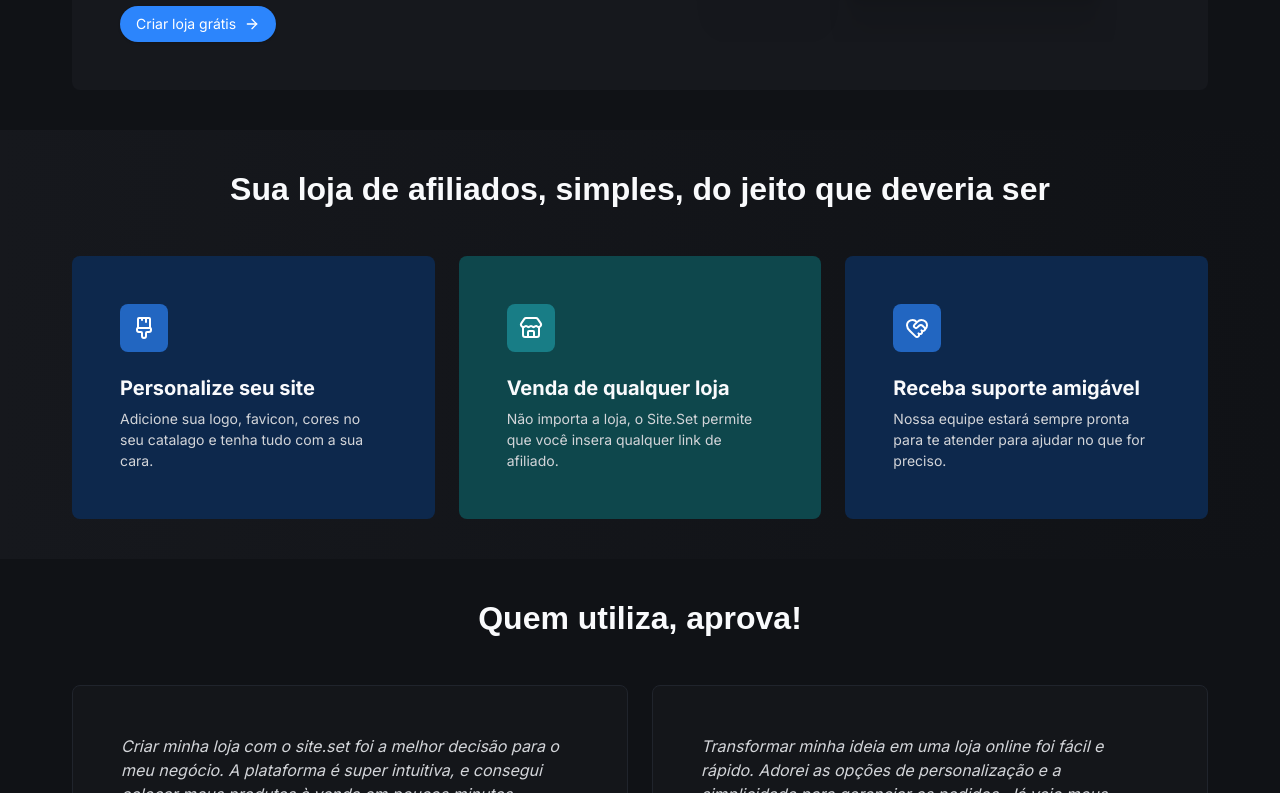
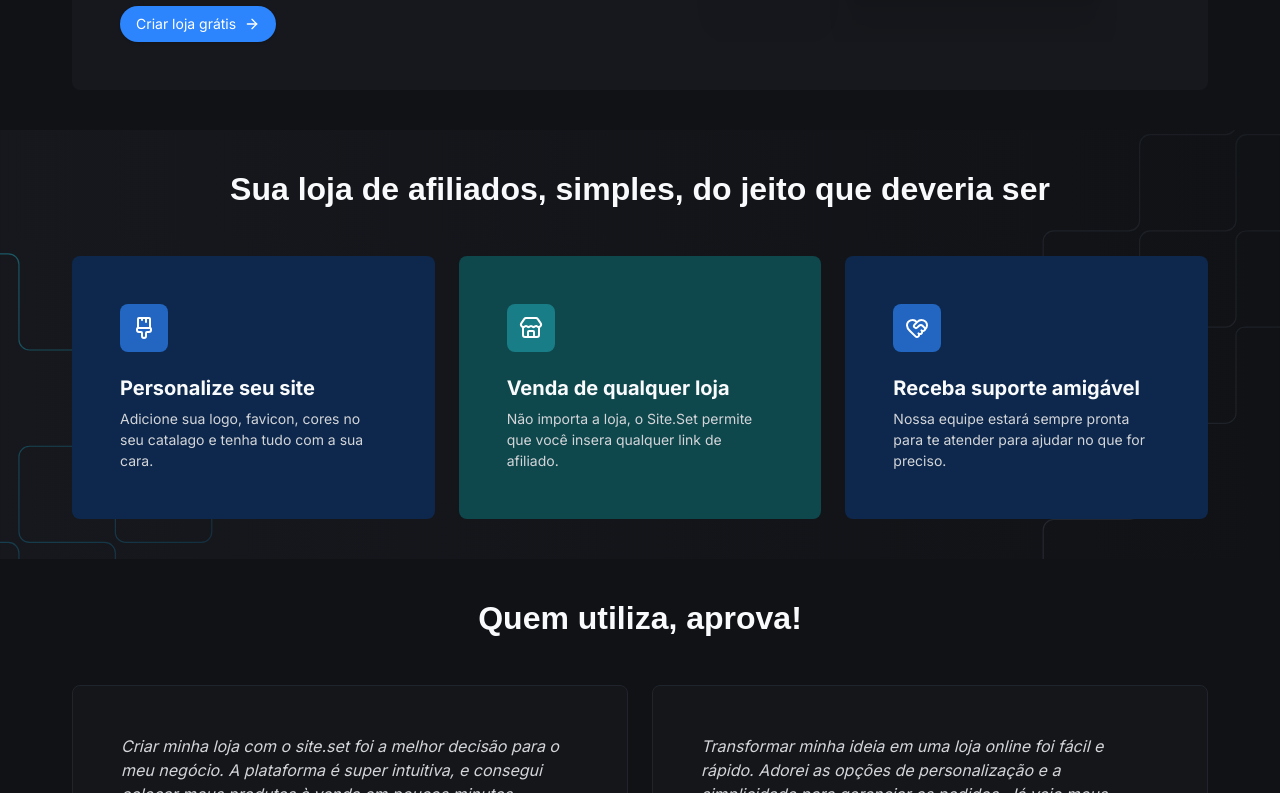
Before and after one commit to leo-pansonato/rocketseat, a Next.js app in the folder nextjs/blog/: page / in a window 1280 px wide. Shown: the part 1287-2080 px from the top of the page. Built offline with nearby package versions, Linux system fonts and the light colour scheme; a web font is replaced by a local one.

Commit message:
feat: section background images

```diff
--- a/nextjs/blog/src/components/call-to-action/index.tsx
+++ b/nextjs/blog/src/components/call-to-action/index.tsx
@@ -5,8 +5,11 @@ import { ArrowRight, Store } from "lucide-react";
 
 export const CallToAction = () => {
 	return (
-		<section className="py-24 bg-gradient-to-b from-cyan-950/20 to-gray-700">
-			<div className="container">
+		<section className="relative py-24 bg-gradient-to-b from-cyan-950/20 to-gray-700">
+
+         <div className="absolute inset-0 hidden md:block bg-[url('/background-footer.svg')] bg-cover bg-center bg-no-repeat opacity-90" />
+
+			<div className="container relative">
 				<div className="flex flex-col items-center gap-6 text-center">
 					<div className="p-4 bg-cyan-300 rounded-full w-fit">
 						<Store className="text-cyan-100" />
--- a/nextjs/blog/src/components/hero-section/index.tsx
+++ b/nextjs/blog/src/components/hero-section/index.tsx
@@ -8,7 +8,7 @@ export const HeroSection = () => {
 		<section className="container relative flex items-center justify-center mt-16">
 			<div className="grid grid-cols-1 md:grid-cols-2 gap-8 min-h-[20rem] md:h-[36rem] items-center">
 				<div className="flex flex-col items-center justify-center gap-4 md:items-start lg:items-start">
-					<h1 className="text-gray-100 text-heading-hg font-sans">
+					<h1 className="text-gray-100 text-heading-hg text-center md:text-start font-sans">
 						Venda seus produtos como afiliado em um único lugar
 					</h1>
 
--- a/nextjs/blog/src/components/support-section/index.tsx
+++ b/nextjs/blog/src/components/support-section/index.tsx
@@ -2,8 +2,11 @@ import { HeartHandshake, PaintbrushVertical, Store } from "lucide-react";
 
 export const SupportSection = () => {
 	return (
-		<section className="pb-8 md:py-10 bg-gradient-to-r from-gray-500 to-gray-700">
-			<div className="container flex flex-col items-center gap-12">
+		<section className="relative pb-8 md:py-10 bg-gradient-to-r from-gray-500 to-gray-700">
+
+         <div className="absolute inset-0 hidden md:block bg-[url('/background-features.svg')] bg-cover bg-center bg-no-repeat opacity-90" />
+
+			<div className="container flex flex-col items-center gap-12 relative">
 				<h2 className="font-sans text-balance text-center text-heading-xl text-gray-100">
 					Sua loja de afiliados, simples, do jeito que deveria ser
 				</h2>
```
Also changed, not shown: nextjs/blog/public/background-features.svg (added), nextjs/blog/public/background-footer.svg (added).
